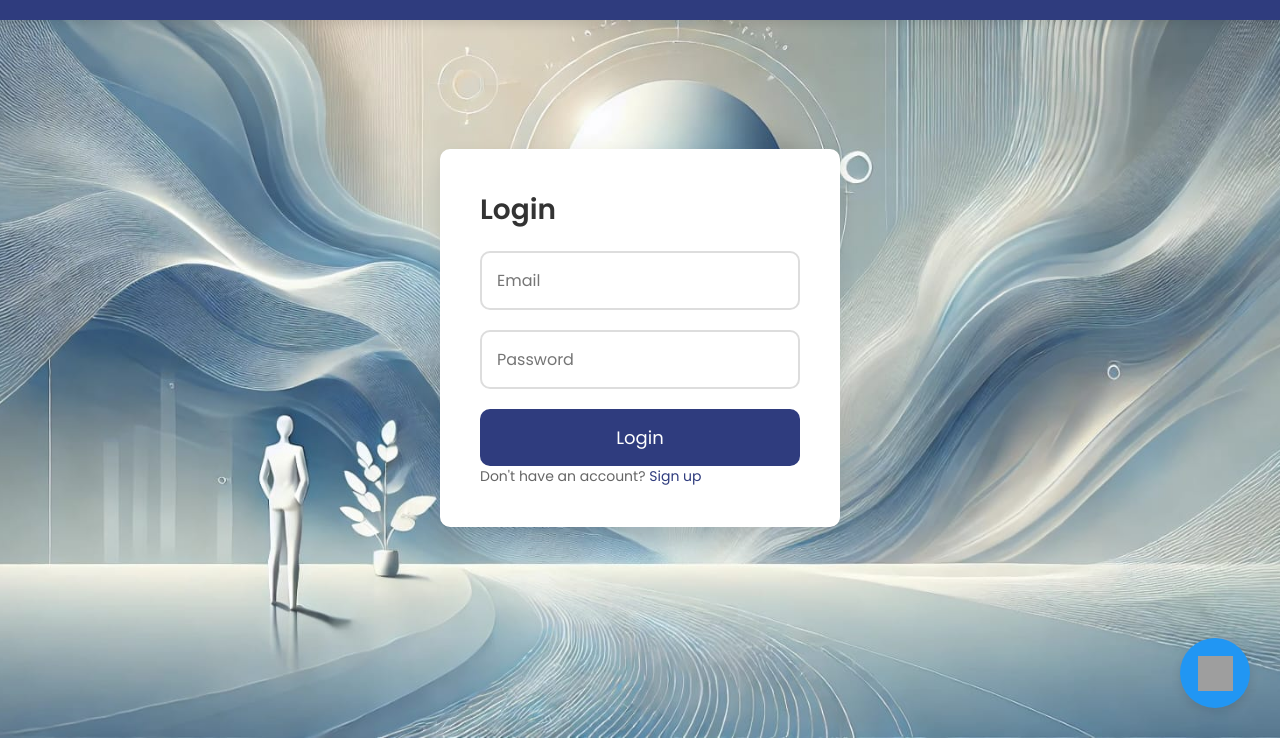
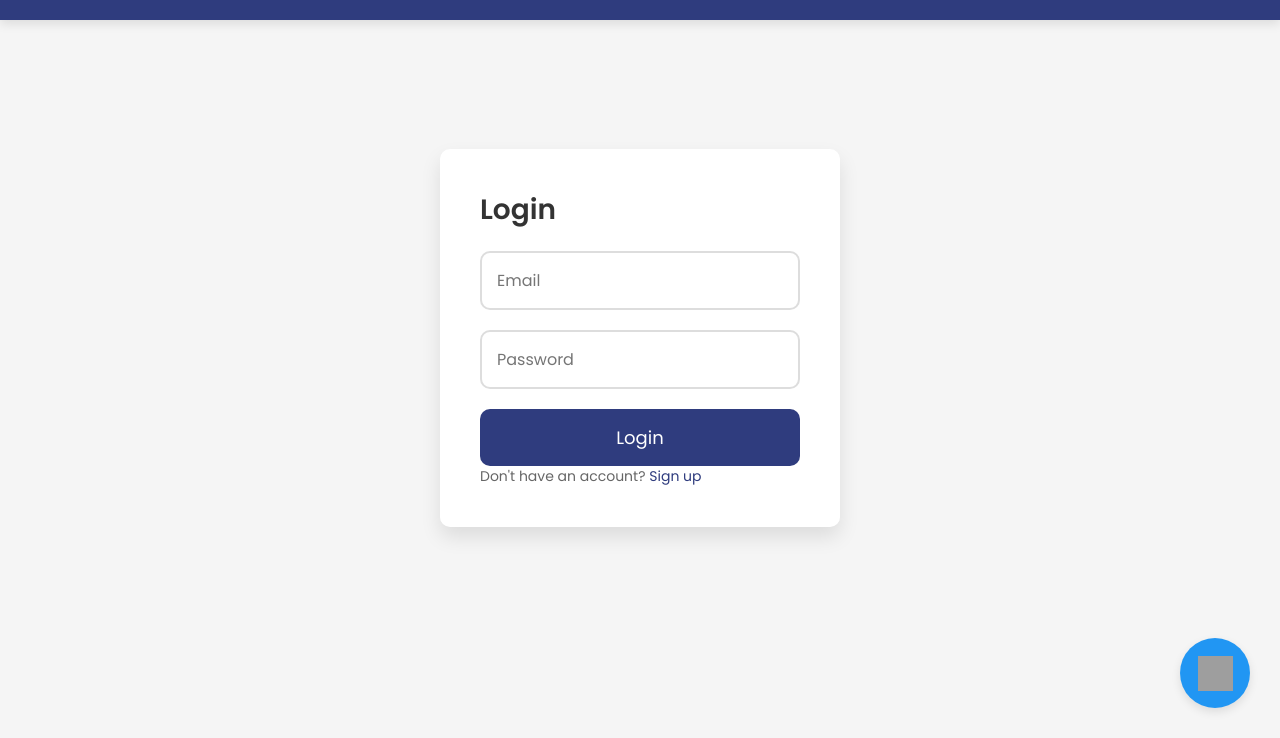
Before and after one commit to Sidakpreet-singh/advisor, a plain HTML site: page frontend/index.html in a window 1280 px wide. Shown: the part 62-800 px from the top of the page. Drawn offline with Linux system fonts and the light colour scheme; grey boxes are pictures that could not be loaded.

Commit message:
remove background

```diff
--- a/frontend/index.html
+++ b/frontend/index.html
@@ -23,8 +23,8 @@
         body {
             background: #f5f5f5;
 
-            background: url(project.jpg) no-repeat center center fixed;
-            background-size: cover;
+            /* background: url(project.jpg) no-repeat center center fixed; */
+            /* background-size: cover; */
 }
 
 
```
